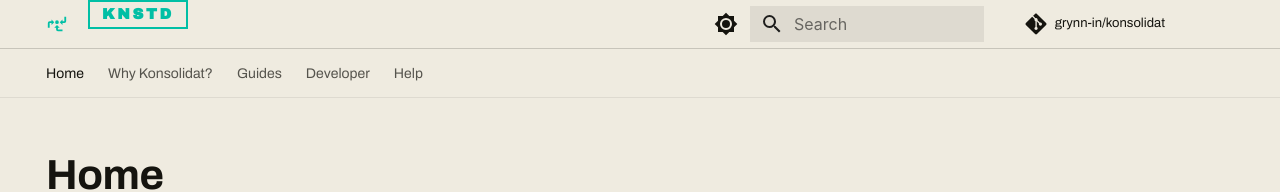
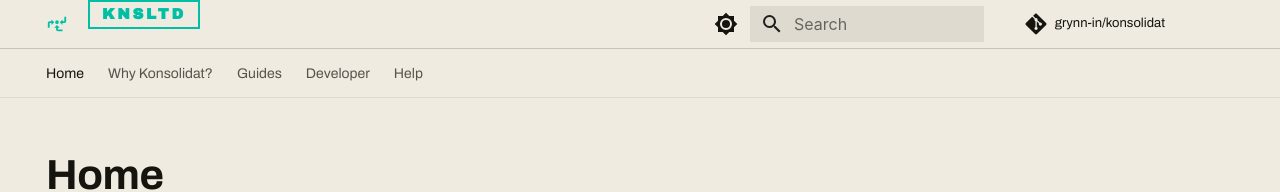
Before and after one commit to grynn-in/konsolidat, an MkDocs documentation site: the page built from docs/index.md, in a window 1280 px wide. Shown: the top 192 px of the page. Built offline with MkDocs 1.6.1 and Material for MkDocs 9.7.7, drawn with Linux system fonts in a browser that asks for light colours; comment, search, counter and statistics services are not loaded.

Commit message:
fix: KNSTD → KNSLTD in header title
Co-Authored-By: Claude Opus 4.6 <noreply@anthropic.com>

```diff
--- a/mkdocs.yml
+++ b/mkdocs.yml
@@ -1,4 +1,4 @@
-site_name: KNSTD
+site_name: KNSLTD
 site_url: https://konsolid.at/
 site_description: Open-source Enterprise Performance Management for D365 F&O — consolidation, budgeting, allocations, and Excel-native reporting.
 repo_url: https://github.com/grynn-in/konsolidat
```
